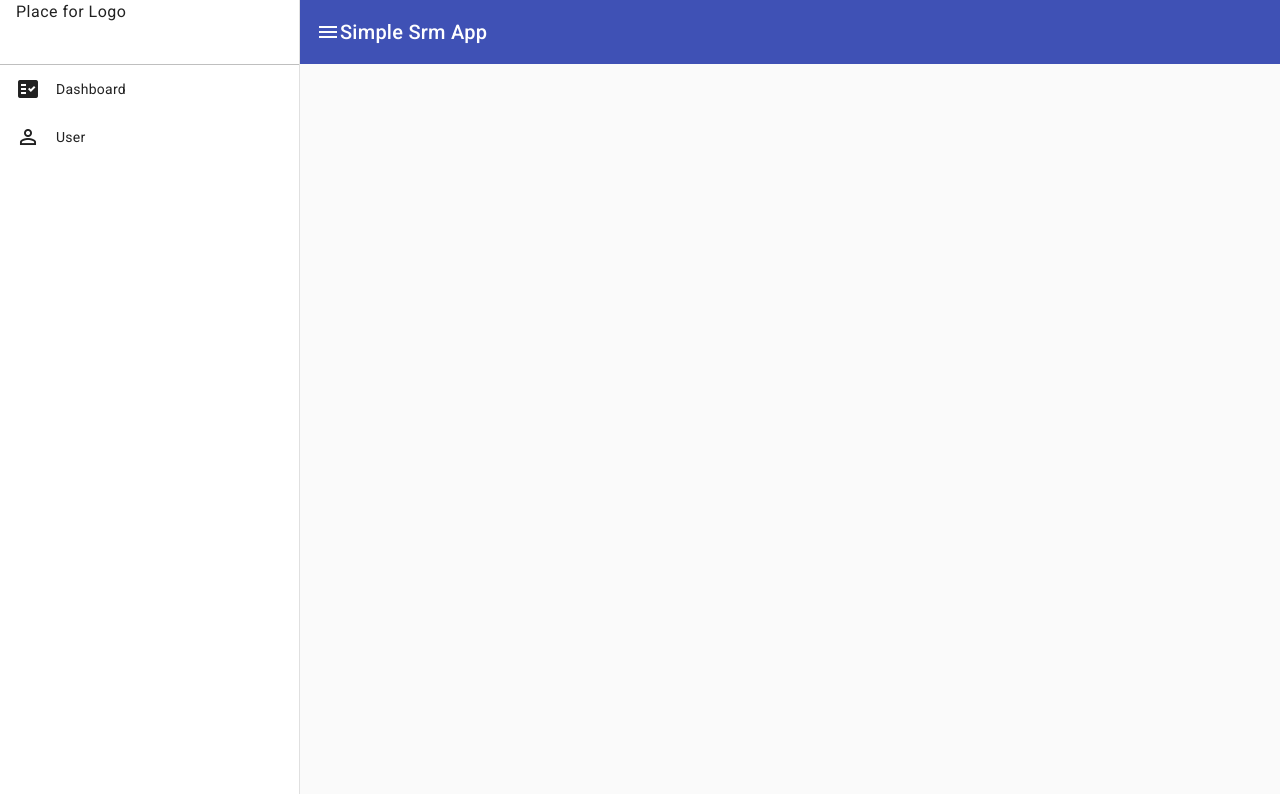
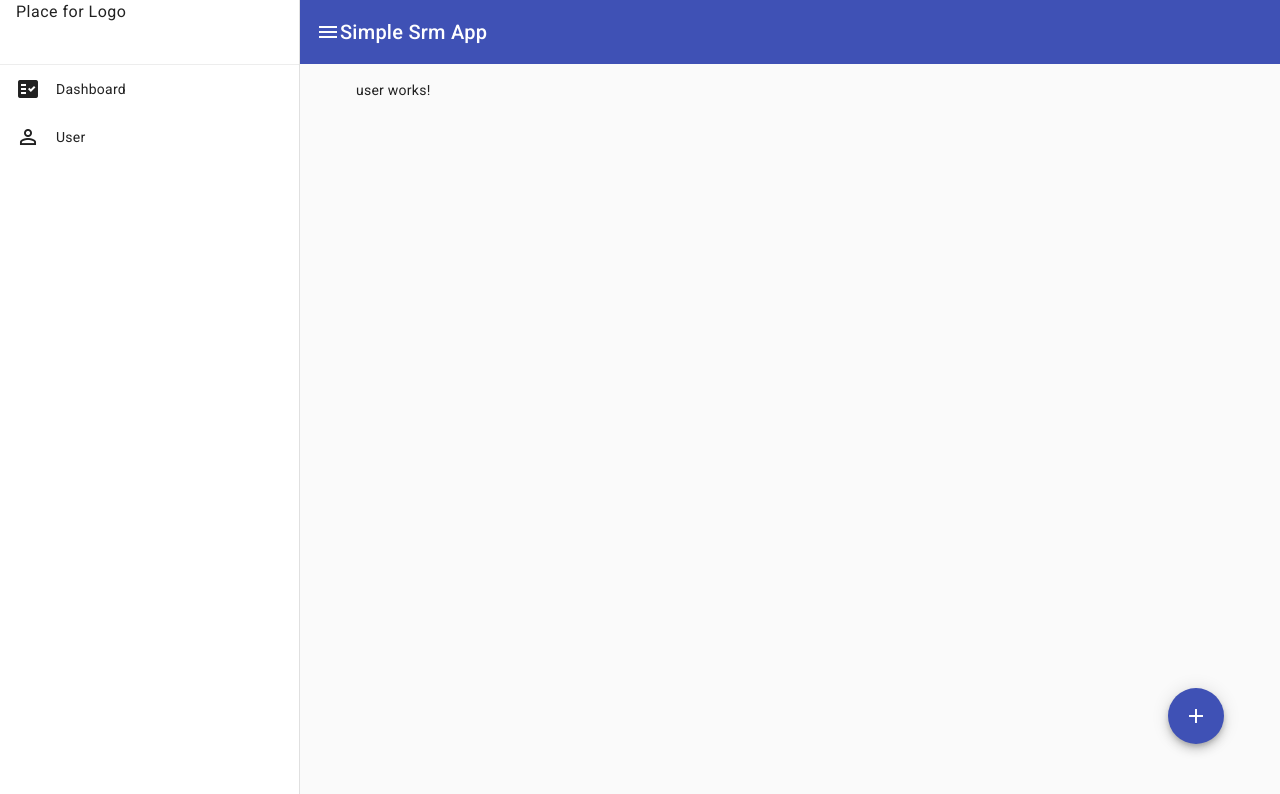
Before and after one commit to mianshargeel/Simple-Srm, an Angular app: page /user in a window 1280 px wide. Before the commit this address led to /. Shown: the top 794 px of the page. Built offline with nearby package versions, Linux system fonts and the light colour scheme.

Commit message:
Implemented Routing between Components and added a button to add User using Angular-Material

```diff
--- a/src/app/app.component.html
+++ b/src/app/app.component.html
@@ -4,8 +4,8 @@
         <h4>Place for Logo</h4>
       </div>
       <ul class="menu-items">
-        <li><mat-icon>fact_check</mat-icon>Dashboard</li>
-        <li><mat-icon>perm_identity</mat-icon>User</li>
+        <li routerLink="/" ><mat-icon>fact_check</mat-icon>Dashboard</li>
+        <li routerLink="/user"><mat-icon>perm_identity</mat-icon>User</li>
       </ul>
     </mat-drawer>
 
@@ -16,10 +16,15 @@
           <span>Simple Srm App</span>
         </mat-toolbar-row>
       </mat-toolbar>
+
+     <div class="router-container">
+      <router-outlet></router-outlet>
+     </div>
+
     </div>
 
   </mat-drawer-container>
 
 
-  <router-outlet></router-outlet>
+
   <app-main-content></app-main-content>
--- a/src/app/app.component.scss
+++ b/src/app/app.component.scss
@@ -16,6 +16,9 @@
             cursor: pointer;
             background-color: rgba(0,0,0,0.1);
           }
+          &:focus{
+            outline: none;
+          }
           mat-icon{
             margin-right: 16px;
           }
@@ -23,7 +26,7 @@
       }
   }
   .logo-container{
-    border-bottom: 1px solid rgba(0,0,0,0.25);
+    border-bottom: 1px solid rgba(0,0,0,0.07);
     padding: 0 16px;
     min-height: 64px;
     display: flex;
@@ -35,3 +38,7 @@
     cursor: pointer;
   }
 }
+
+.router-container{
+  padding: 16px 56px;
+}
--- a/src/app/app.component.ts
+++ b/src/app/app.component.ts
@@ -5,6 +5,7 @@ import {MatToolbarModule} from '@angular/material/toolbar';
 import { MainContentComponent } from './main-content/main-content/main-content.component';
 import { MatSidenavModule } from '@angular/material/sidenav';
 import { MatIconModule } from '@angular/material/icon';
+import { RouterModule } from '@angular/router';
 
 @Component({
   selector: 'app-root',
@@ -14,7 +15,8 @@ import { MatIconModule } from '@angular/material/icon';
     MatToolbarModule,
     MainContentComponent,
     MatSidenavModule,
-    MatIconModule
+    MatIconModule,
+    RouterModule
   ],
   templateUrl: './app.component.html',
   styleUrl: './app.component.scss'
--- a/src/app/app.routes.ts
+++ b/src/app/app.routes.ts
@@ -1,3 +1,11 @@
 import { Routes } from '@angular/router';
+import path from 'node:path';
+import { DashboardComponent } from './components/dashboard/dashboard.component';
+import { UserComponent } from './components/user/user.component';
 
-export const routes: Routes = [];
+export const routes: Routes = [
+
+  { path: '', component: DashboardComponent },
+  { path: 'user', component: UserComponent}
+
+];
--- a/src/app/components/user/user.component.html
+++ b/src/app/components/user/user.component.html
@@ -1 +1,8 @@
 <p>user works!</p>
+
+
+<div class="example-button-container">
+  <button mat-fab color="primary " class="add-user-btn" matTooltip="Add new user" >
+    <mat-icon>add</mat-icon>
+  </button>
+</div>
--- a/src/app/components/user/user.component.scss
+++ b/src/app/components/user/user.component.scss
@@ -0,0 +1,5 @@
+.add-user-btn{
+  position: absolute;
+    right: 56px;
+    bottom: 56px;
+}
--- a/src/app/components/user/user.component.ts
+++ b/src/app/components/user/user.component.ts
@@ -1,9 +1,12 @@
 import { Component } from '@angular/core';
+import { MatIconModule } from '@angular/material/icon';
+import { MatButtonModule } from '@angular/material/button';
+import {MatTooltipModule} from '@angular/material/tooltip';
 
 @Component({
   selector: 'app-user',
   standalone: true,
-  imports: [],
+  imports: [MatIconModule, MatButtonModule, MatTooltipModule ],
   templateUrl: './user.component.html',
   styleUrl: './user.component.scss'
 })
```
